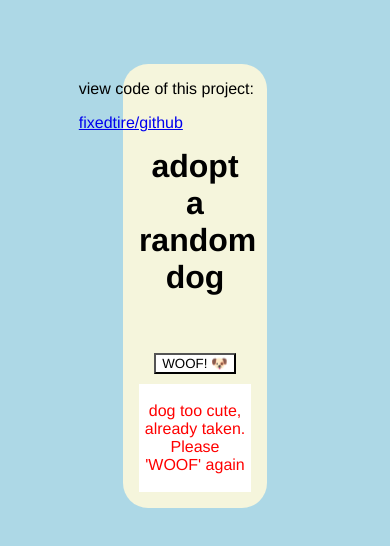
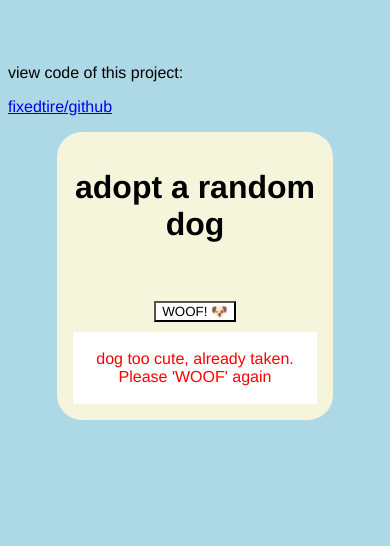
Before and after one commit to fixedtire/dog_api, a plain HTML site: page index.html in a window 390 px wide. Drawn offline with Linux system fonts and the light colour scheme.

Commit message:
added css media queries for mobile

```diff
--- a/styles.css
+++ b/styles.css
@@ -1,3 +1,20 @@
+
+@media screen and (max-width: 430px) {
+  .code {
+    float: initial !important;
+  }
+
+  .container {
+    width: 65% !important;
+    height: 70% !important;
+  }
+
+  body {
+    margin-top: initial;
+  }
+}
+
+
 body {
     margin-top: 4em;
     background-color: lightblue;
@@ -36,7 +53,7 @@ body {
   }
 
   .code {
-    font-family: Helvetica;
+    font-family: Helvetica, Arial, sans-serif;
     float: right;
     margin-right: 8em;
   }
```
